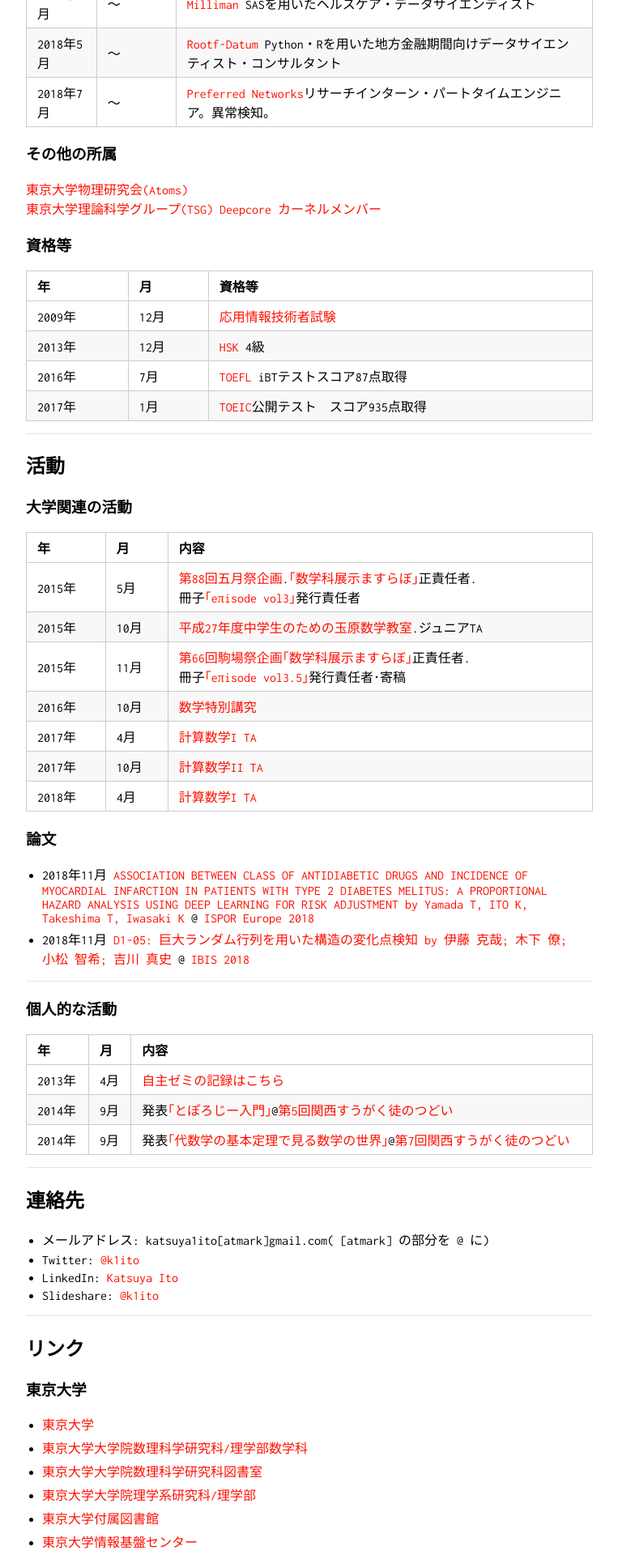
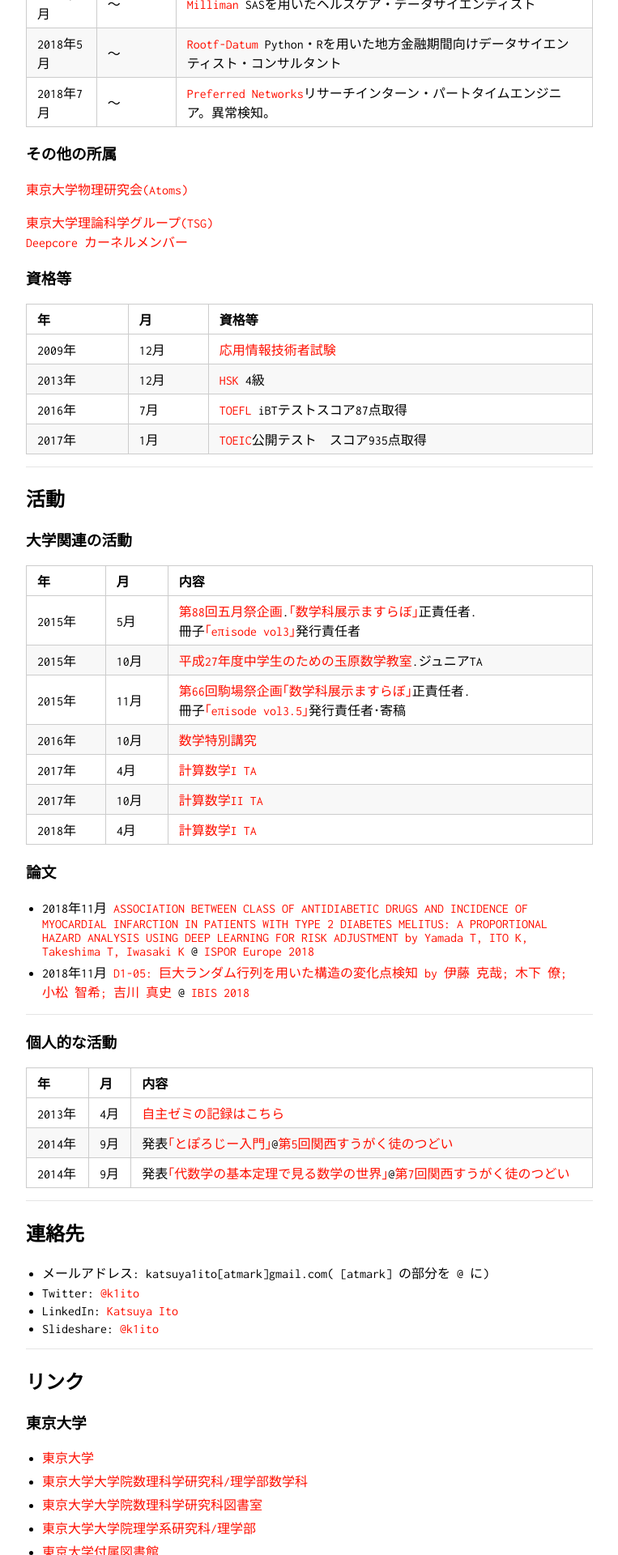
Before and after one commit to KatsuyaITO/KatsuyaITO.github.io, a Jekyll site: the page built from index.md, in a window 1280 px wide. Shown: the part 1241-3161 px from the top of the page at 81% size, without its empty margins (258-1021 px from the left). Built offline with Jekyll 4.4.1, drawn with Linux system fonts in a browser that asks for light colours; our own code applies the rules of GitHub Pages for plain Markdown files.

```diff
--- a/index.md
+++ b/index.md
@@ -55,9 +55,9 @@ layout: top
 
 
 ### その他の所属
-[東京大学物理研究会(Atoms)](http://ut-atoms.sakura.ne.jp/)
-[東京大学理論科学グループ(TSG)](http://www.tsg.ne.jp)
-[Deepcore カーネルメンバー](http://deepcore.jp/)
+[東京大学物理研究会(Atoms)](http://ut-atoms.sakura.ne.jp/) <br>
+[東京大学理論科学グループ(TSG)](http://www.tsg.ne.jp)<br>
+[Deepcore カーネルメンバー](http://deepcore.jp/)<br>
 
 
 ### 資格等
```
